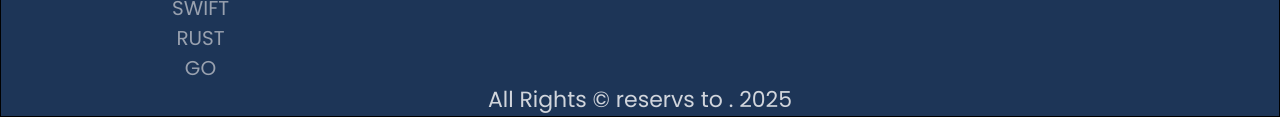
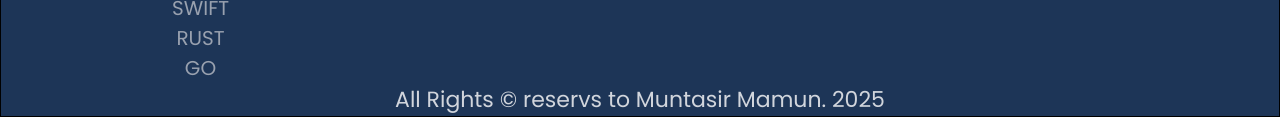
Before and after one commit to muntasir17/All-Coding-Language-, a website: page index.html in a window 1280 px wide. Shown: the part 6026-6143 px from the top of the page. Drawn offline with nearby package versions, Linux system fonts and the light colour scheme.

Commit message:
Update index.html
rights change

```diff
--- a/index.html
+++ b/index.html
@@ -302,7 +302,7 @@
     </div>
 </div>
 </div>
-<h1 class="text-center text-[22px] text-gray-300">All Rights © reservs to . 2025</h1>
+<h1 class="text-center text-[22px] text-gray-300">All Rights © reservs to Muntasir Mamun. 2025</h1>
 </footer>
 
 
```
